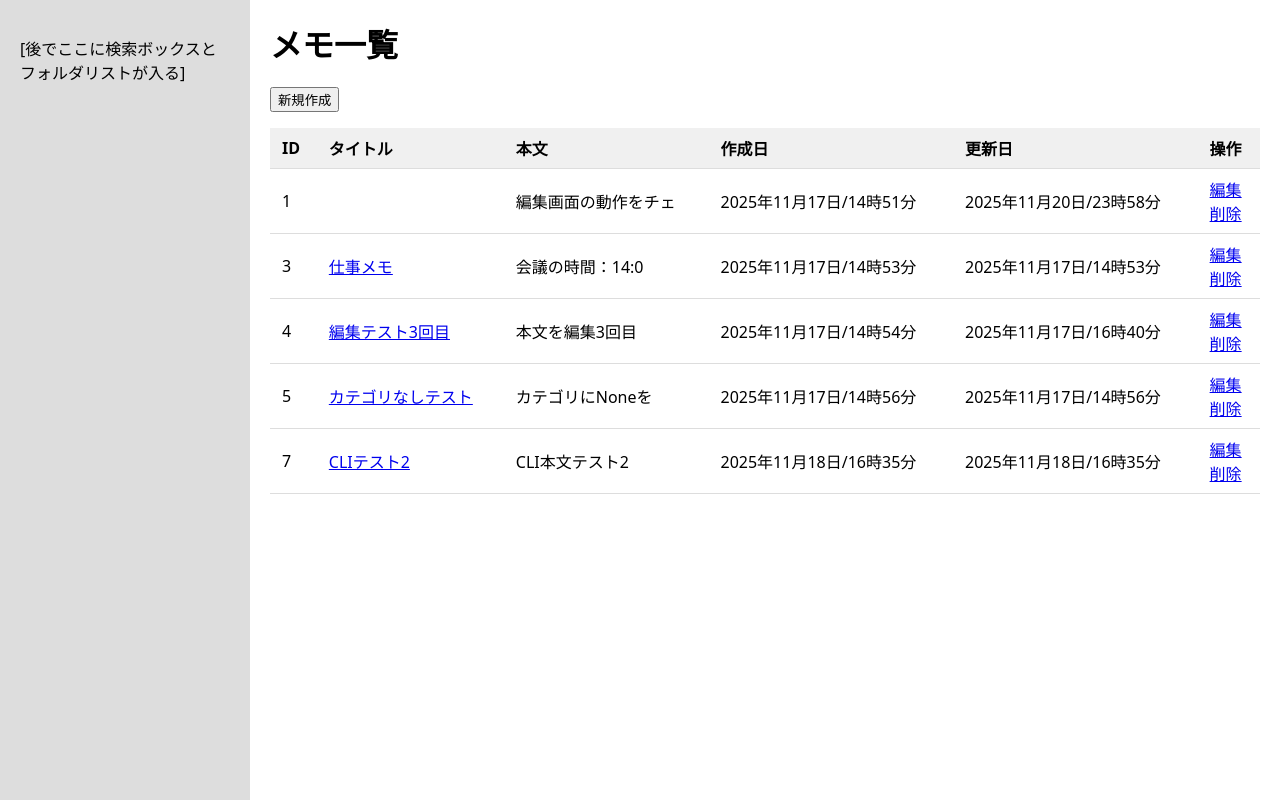
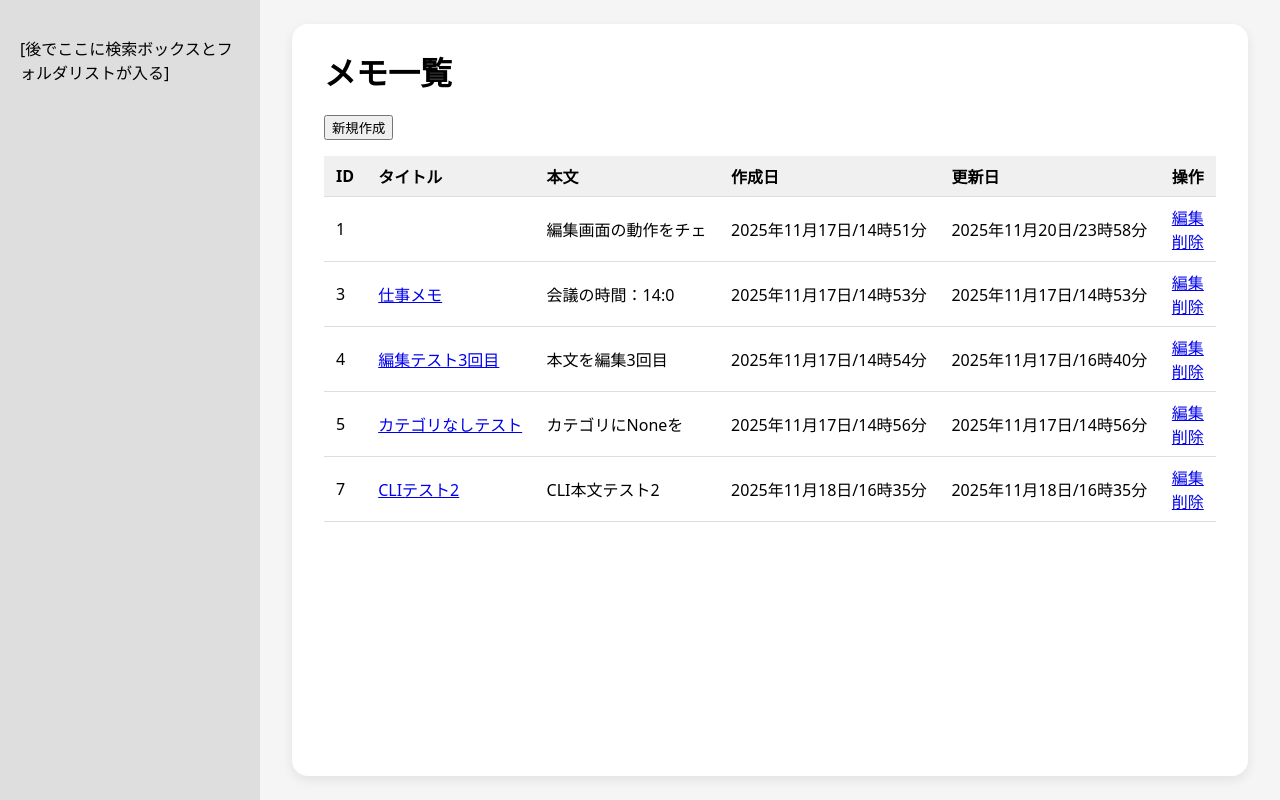
Before and after one commit to yuuki-hiroshima/memo-application, a Flask app: page / in a window 1280 px wide. Run offline with Flask 3, Linux system fonts and the light colour scheme.

Commit message:
UI調整

```diff
--- a/static/style.css
+++ b/static/style.css
@@ -2,11 +2,11 @@
 body {
   margin: 0;
   font-family: system-ui, -apple-system, BlinkMacSystemFont, 'Segoe UI', sans-serif;
-  background-color: #f4f4f4;
+  background-color: #e5e5e5;
 }
 
 /* レイアウト全体（左サイドバー + 右コンテンツ） */
-.layout-container {
+.app-layout {
   display: flex;
   min-height: 100vh;
 }
@@ -14,7 +14,7 @@ body {
 /* サイドバー */
 .sidebar {
   width: 260px;
-  background-color: #e0e0e0;
+  background-color: #dedede;
   padding: 20px;
   box-sizing: border-box;
 }
@@ -22,13 +22,26 @@ body {
 /* メインコンテンツ */
 .main {
   flex: 1;
-  padding: 24px;
+  padding: 24px 32px;
   box-sizing: border-box;
+  background-color: #f5f5f5;
+  display: flex;
+  justify-content: center;
+}
+
+/* メインカード領域 */
+.main-inner {
+  width: 100%;
+  max-width: 1080px;
   background-color: #ffffff;
+  padding: 24px 32px;
+  box-sizing: border-box;
+  border-radius: 16px;
+  box-shadow: 0 4px 12px rgba(0, 0, 0, 0.08)
 }
 
 /* 見出し */
-h1 {
+.main-inner h1 {
   margin-top: 0;
 }
 
--- a/templates/base.html
+++ b/templates/base.html
@@ -8,17 +8,19 @@
 </head>
 <body>
 
-  <div class="layout-container" style="display: flex; min-height: 100vh;">
+  <div class="app-layout">
 
-    <aside class="sidebar" style="width: 250px; background: #ddd; padding: 20px;">
+    <aside class="sidebar">
       {% block sidebar %}
       <p>[後でここに検索ボックスとフォルダリストが入る]</p>
       {% endblock %}
     </aside>
 
-    <main class="main" style="flex: 1; padding: 20px;">
-      {% block content %}
-      {% endblock %}
+    <main class="main">
+      <div class="main-inner">
+        {% block content %}
+        {% endblock %}
+      </div>
     </main>
 
   </div>
```
